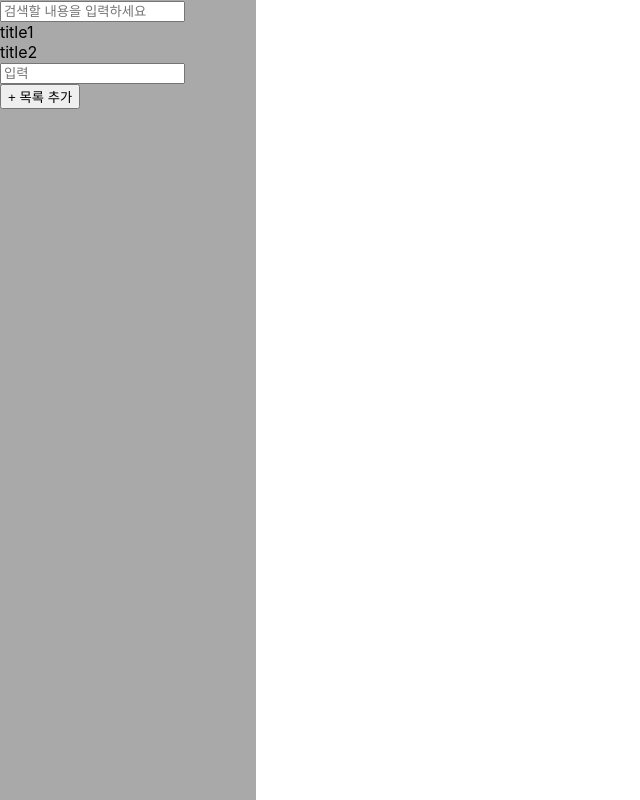
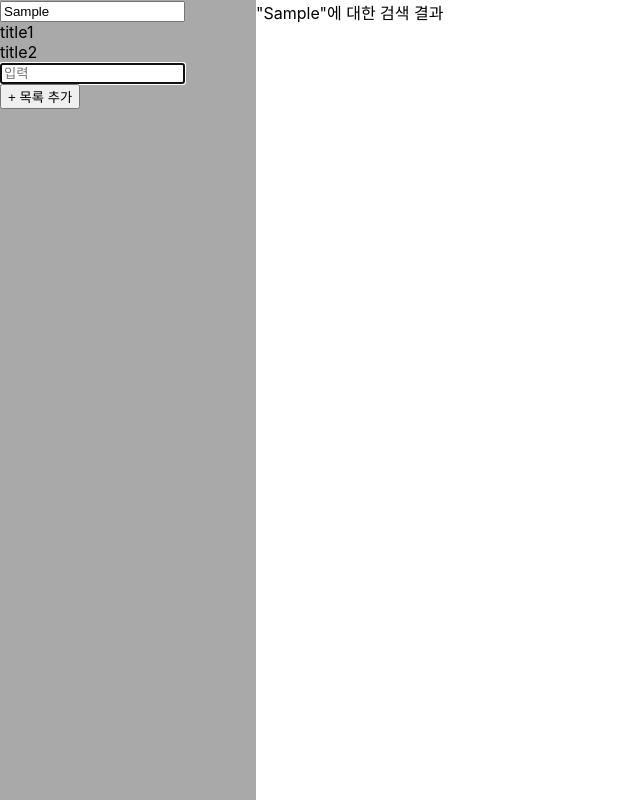
Before and after one commit to RamiTae/react-todo-app, a React (Create React App) app: page / in a window 1280 px wide. Both pictures are taken after typing "Sample" into the empty fields and a click on the button "+ 목록 추가". Shown: the whole page, without its empty margins (0-640 px from the left). Built offline with nearby package versions, Linux system fonts and the light colour scheme.

Commit message:
:triangular_flag_on_post: 버튼 클릭 시 포커스 변경, 목록이동 시 filter초기화, 완료된 todo는 최하단으로

```diff
--- a/src/App.js
+++ b/src/App.js
@@ -9,20 +9,14 @@ class App extends Component {
     super(props);
     this.state = {
       titles: [],
-      todos: [
-        // {
-        //   title: null,
-        //   text: null,
-        //   index: null,
-        //   completed: false
-        // }
-      ],
+      todos: [],
       indexOfTodos: 0,
       nowTitle: null,
       searchState: {
         isSearching: false,
         text: null
-      }
+      },
+      displayState: "All"
     };
 
     //test case-------------------------
@@ -53,6 +47,7 @@ class App extends Component {
     this.handleNowTitle = this.handleNowTitle.bind(this);
     this.handleAddTitle = this.handleAddTitle.bind(this);
     this.handleSearchState = this.handleSearchState.bind(this);
+    this.handleDisplayState = this.handleDisplayState.bind(this);
     this.handleTodo = this.handleTodo.bind(this);
     this.handleAddTodo = this.handleAddTodo.bind(this);
   }
@@ -80,6 +75,10 @@ class App extends Component {
     return searchState;
   }
 
+  handleDisplayState(displayState) {
+    this.setState({ displayState });
+  }
+
   handleTodo(index, key, value) {
     const todos = this.state.todos.concat().map(val => Object.assign(val));
     todos.find(todo => todo.index === index)[key] = value;
@@ -101,19 +100,30 @@ class App extends Component {
   }
 
   render() {
-    const { titles, todos, searchState, nowTitle } = this.state;
+    const { titles, todos, searchState, nowTitle, displayState } = this.state;
+
+    // console.log(searchState);
+
+    let init = null;
+
+    if (searchState.isSearching) {
+      init = <SearchList todos={todos} searchState={searchState} handleTodo={this.handleTodo} />;
+    } else if (nowTitle) {
+      // console.log(todos);
+      init = <TodoList nowTitle={nowTitle} todos={todos} displayState={displayState} handleAddTodo={this.handleAddTodo} handleTodo={this.handleTodo} handleDisplayState={this.handleDisplayState} />;
+    }
+
     return (
       <div className="App">
-        <TitleList titles={titles} isSearching={searchState.isSearching} handleAddTitle={this.handleAddTitle} handleNowTitle={this.handleNowTitle} handleSearchState={this.handleSearchState} />
-        {nowTitle ? (
-          searchState.isSearching ? (
-            <SearchList todos={todos} searchState={searchState} handleTodo={this.handleTodo} />
-          ) : (
-            <TodoList nowTitle={nowTitle} todos={todos} handleAddTodo={this.handleAddTodo} handleTodo={this.handleTodo} />
-          )
-        ) : searchState.isSearching ? (
-          <SearchList todos={todos} searchState={searchState} handleTodo={this.handleTodo} />
-        ) : null}
+        <TitleList
+          titles={titles}
+          isSearching={searchState.isSearching}
+          handleAddTitle={this.handleAddTitle}
+          handleNowTitle={this.handleNowTitle}
+          handleSearchState={this.handleSearchState}
+          handleDisplayState={this.handleDisplayState}
+        />
+        {init}
       </div>
     );
   }
--- a/src/components/AddTitle.js
+++ b/src/components/AddTitle.js
@@ -12,9 +12,12 @@ export default class AddTitle extends Component {
     this.handleKeyClick = this.handleKeyClick.bind(this);
   }
 
+  componentDidMount() {
+    //마우스 클릭을 지켜봄.
+    //* isAddingTitle === true : text박스 이외의 공간 클릭 > isSearching이 false로 & titles에 데이터 추가
+  }
+
   handleOnClick() {
-    // console.log(this.props.handleSearchState(false));
-    this.props.handleSearchState(false);
     this.setState({ isAddingTitle: true });
   }
 
@@ -33,7 +36,7 @@ export default class AddTitle extends Component {
   render() {
     return (
       <div>
-        {this.state.isAddingTitle ? <input type="text" onChange={this.handleOnChange} onKeyDown={this.handleKeyClick} onClick={this.handleOnChange} placeholder="입력"></input> : null}
+        {this.state.isAddingTitle ? <input type="text" onChange={this.handleOnChange} onKeyDown={this.handleKeyClick} onClick={this.handleOnChange} placeholder="입력" autoFocus></input> : null}
         <button onClick={this.handleOnClick}>+ 목록 추가</button>
       </div>
     );
--- a/src/components/Footer.js
+++ b/src/components/Footer.js
@@ -1,7 +1,7 @@
 import React from "react";
 
 export default function Footer({ displayState, todoLength, handleDisplayState }) {
-  console.log({ displayState });
+  // console.log({ displayState });
   let text = "총";
   if (displayState !== "All") {
     text = displayState === "Active" ? "할 일" : "완료됨";
--- a/src/components/ListTitle.js
+++ b/src/components/ListTitle.js
@@ -5,7 +5,7 @@ export default function ListTitle({ innerText, className, handleIsAddingTodo })
     handleIsAddingTodo(true);
   }
 
-  console.log({ innerText, className });
+  // console.log({ innerText, className });
   return (
     <div className={className}>
       {innerText}
--- a/src/components/SearchList.js
+++ b/src/components/SearchList.js
@@ -7,8 +7,8 @@ export default function SearchList({ todos, searchState, handleTodo }) {
   return (
     <div id="SearchList">
       <ListTitle innerText={`"${searchState.text}"에 대한 검색 결과`} className="ListTitle-searchTitle" />
-      {todoList.map(todo => (
-        <Todo todo={JSON.stringify(todo)} handleTodo={handleTodo} isSearching={true} />
+      {todoList.map((todo, key) => (
+        <Todo key={key} todo={JSON.stringify(todo)} handleTodo={handleTodo} isSearching={true} />
       ))}
     </div>
   );
--- a/src/components/Title.js
+++ b/src/components/Title.js
@@ -1,11 +1,11 @@
 import React from "react";
 import "./Title.css";
 
-export default function Title({ title, handleNowTitle, handleSearchState }) {
+export default function Title({ title, handleNowTitle, handleDisplayState }) {
   function handleOnClick(e) {
-    // console.log(handleSearchState(false));
     // console.log(handleNowTitle(e.target.innerText));
     handleNowTitle(e.target.innerText);
+    handleDisplayState("All");
   }
 
   return <div onClick={handleOnClick}>{title}</div>;
--- a/src/components/TitleList.js
+++ b/src/components/TitleList.js
@@ -4,15 +4,15 @@ import Search from "./Search";
 import Title from "./Title";
 import AddTitle from "./AddTitle";
 
-export default function TitleList({ titles, isSearching, handleAddTitle, handleNowTitle, handleSearchState }) {
+export default function TitleList({ titles, isSearching, handleAddTitle, handleNowTitle, handleSearchState, handleDisplayState }) {
   return (
     <div id="TitleList">
       <Search isSearching={isSearching} handleSearchState={handleSearchState} />
       {titles.map((title, idx) => (
-        <Title key={idx} title={title} handleNowTitle={handleNowTitle} handleSearchState={handleSearchState} />
+        <Title key={idx} title={title} handleNowTitle={handleNowTitle} handleDisplayState={handleDisplayState} />
       ))}
 
-      <AddTitle handleSearchState={handleSearchState} handleNowTitle={handleNowTitle} handleAddTitle={handleAddTitle} />
+      <AddTitle handleNowTitle={handleNowTitle} handleAddTitle={handleAddTitle} />
     </div>
   );
 }
--- a/src/components/Todo.js
+++ b/src/components/Todo.js
@@ -2,7 +2,7 @@ import React from "react";
 
 export default function Todo({ todo, handleTodo, isSearching }) {
   const parseTodo = JSON.parse(todo);
-  console.log(parseTodo);
+  // console.log(parseTodo);
   function handleRadio(e) {
     // console.log(handleTodo(parseTodo.index, "completed", !parseTodo.completed));
     handleTodo(parseTodo.index, "completed", !parseTodo.completed);
--- a/src/components/TodoList.js
+++ b/src/components/TodoList.js
@@ -2,54 +2,55 @@ import React, { Component } from "react";
 import ListTitle from "./ListTitle";
 import Footer from "./Footer";
 import Todo from "./Todo";
+import AddTodo from "./AddTodo";
 
 export default class TodoList extends Component {
   constructor(props) {
     super(props);
     this.state = {
-      displayState: "All",
       isAddingTodo: false
     };
 
-    this.handleDisplayState = this.handleDisplayState.bind(this);
     this.handleIsAddingTodo = this.handleIsAddingTodo.bind(this);
-    this.handleKeyClick = this.handleKeyClick.bind(this);
   }
 
-  handleDisplayState(displayState) {
-    this.setState({ displayState });
+  componentDidMount() {
+    //마우스 클릭을 지켜봄.
+    //* isAddingTodo === true : text박스 이외의 공간 클릭 > isAddingTodo 이 false로 & todo에 데이터 추가
   }
 
   handleIsAddingTodo(isAddingTodo) {
     this.setState({ isAddingTodo });
   }
 
-  handleKeyClick(e) {
-    if (e.keyCode === 13) {
-      this.props.handleAddTodo(this.props.nowTitle, e.target.value);
-      this.setState({ isAddingTodo: false });
-    }
-  }
-
   render() {
-    const { nowTitle, todos, handleTodo } = this.props;
+    const { nowTitle, todos, handleTodo, handleAddTodo, handleDisplayState, displayState } = this.props;
     let todoList = todos.filter(todo => todo.title === nowTitle);
     // console.log(todoList);
 
     //display상태에 따라 todoList 변경
-    if (this.state.displayState !== "All") {
-      const check = this.state.displayState === "Active" ? false : true;
+    if (displayState === "All") {
+      todoList.sort((todoA, todoB) => {
+        if (todoA.completed && !todoB.completed) {
+          return 1;
+        } else if (!todoA.completed && todoB.completed) {
+          return -1;
+        }
+        return 0;
+      });
+    } else {
+      const check = displayState === "Active" ? false : true;
       todoList = todoList.filter(todo => todo.completed === check);
     }
 
     return (
       <div id="TodoList">
         <ListTitle innerText={nowTitle} className="ListTitle-todoTitle" handleIsAddingTodo={this.handleIsAddingTodo} />
-        <Footer displayState={this.state.displayState} todoLength={todoList.length} handleDisplayState={this.handleDisplayState} />
+        <Footer displayState={displayState} todoLength={todoList.length} handleDisplayState={handleDisplayState} />
         {todoList.map((todo, idx) => (
           <Todo key={idx} todo={JSON.stringify(todo)} handleTodo={handleTodo} />
         ))}
-        {this.state.isAddingTodo ? <input type="text" onKeyDown={this.handleKeyClick} placeholder="입력을 완료하고 싶다면 Enter를 누르세요" /> : null}
+        {this.state.isAddingTodo ? <AddTodo nowTitle={nowTitle} handleAddTodo={handleAddTodo} handleIsAddingTodo={this.handleIsAddingTodo} /> : null}
       </div>
     );
   }
```
